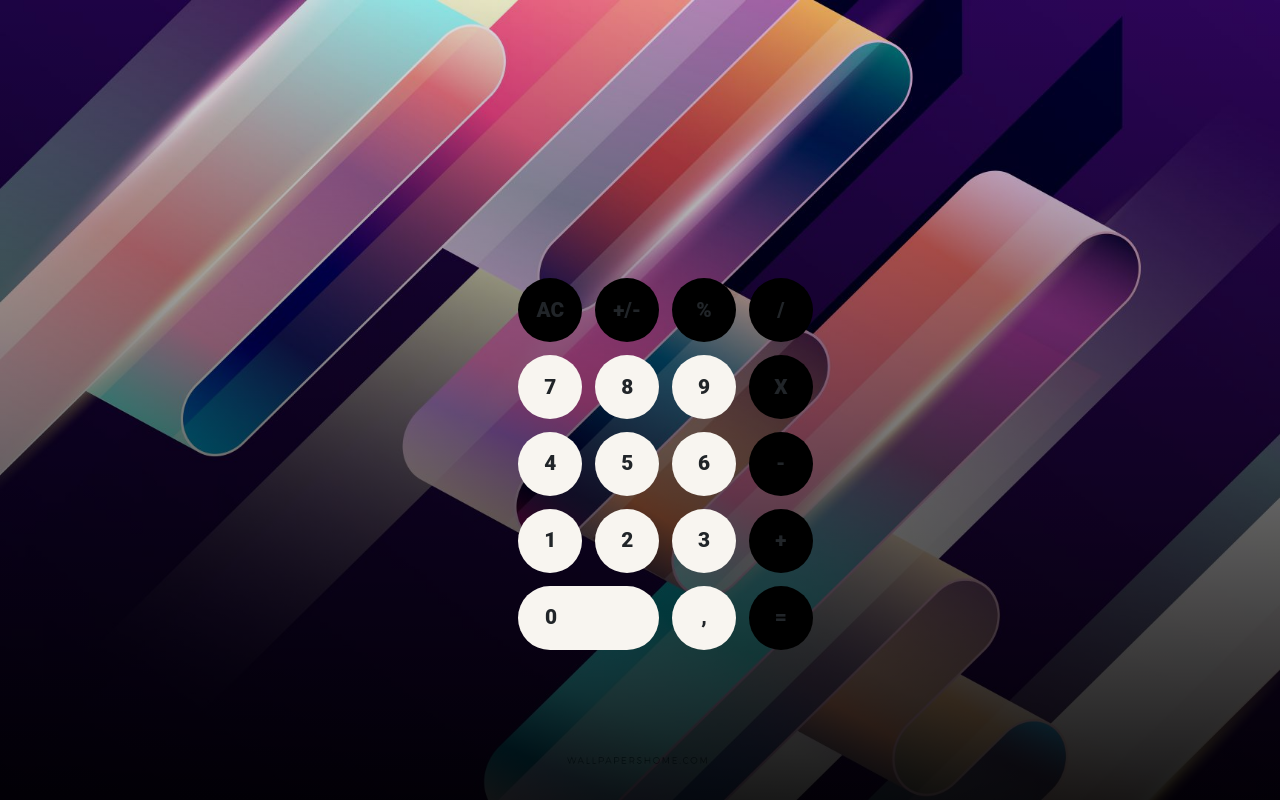
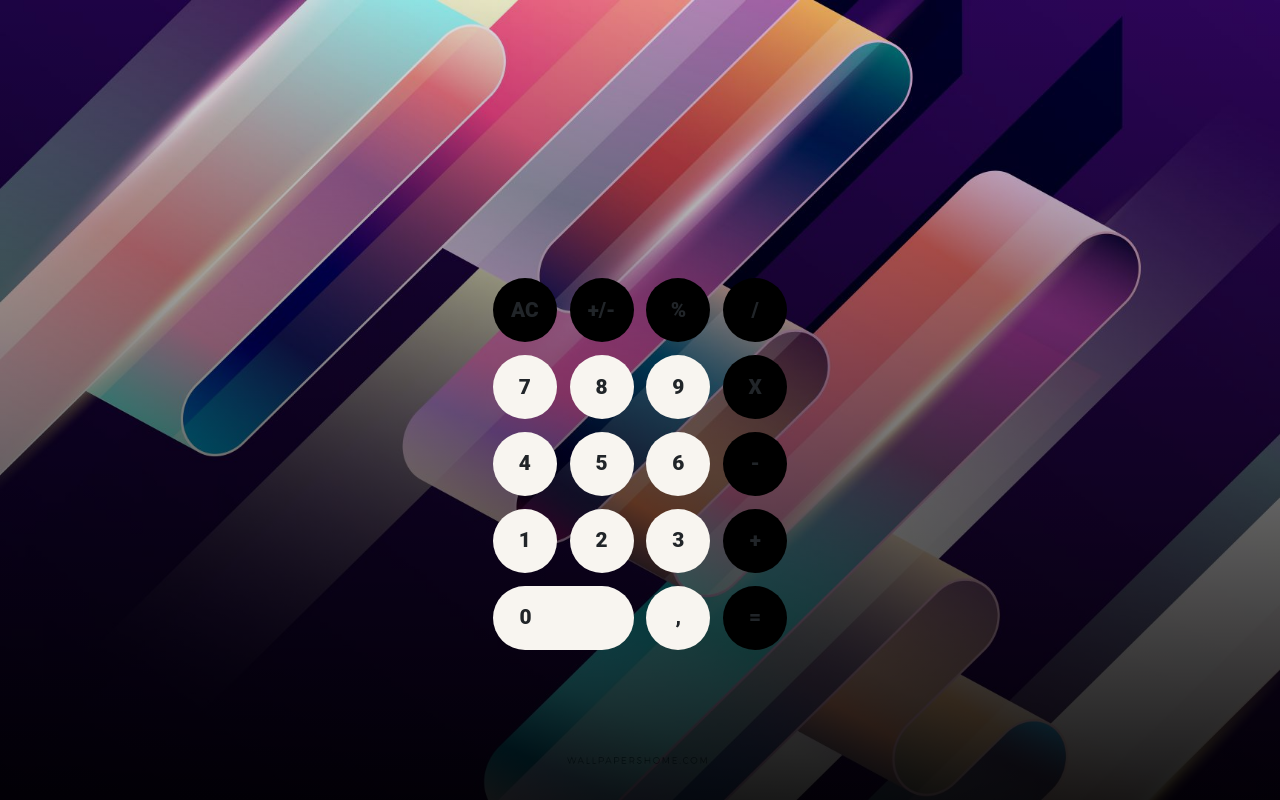
Before and after one commit to alex-fulop/VueCalc, a plain HTML site: page public/index.html in a window 1280 px wide. Drawn offline with nearby package versions, Linux system fonts and the light colour scheme.

Commit message:
Beta version 1.0 is out, enjoy and don't forget to leave a review! Stay tuned for future updates.

```diff
--- a/public/assets/css/style.css
+++ b/public/assets/css/style.css
@@ -20,6 +20,7 @@
 
 /* Body */
 body {
+    overflow: hidden;
     font-family: 'Roboto', sans-serif;
     background-image: linear-gradient(rgba(0, 0, 0, 0.1), rgba(0, 0, 0, 0.9)), url('../imgs/background.jpg');
     background-position: center center;
@@ -49,16 +50,17 @@ body {
 }
 
 .container {
-    text-align: center !important;
+    height: 100vh;
+    display: flex;
+    justify-content: center;
+    align-items: center;
 }
 
 .calculator {
-    display: inline-block;
     position: absolute;
-    top: 18%;
-    left: 40%;
     border-radius: 1rem;
     transition: background-color 0.5s ease-out;
+    min-width: 18.75rem;
 }
 
 .calculator:hover {
--- a/public/assets/js/master.js
+++ b/public/assets/js/master.js
@@ -187,7 +187,7 @@ let app = new Vue({
         updateInput(value) {
             switch (value) {
                 case ',':
-                    if (!(this.currentInput).includes('.'))
+                    if (!(this.currentInput).includes('.') && this.currentInput)
                         this.currentInput = this.currentInput + '.';
                     break;
                 case '+':
@@ -329,7 +329,7 @@ let app = new Vue({
                 let newY = prevY - e.clientY;
 
                 const rect = el.getBoundingClientRect();
-                console.log(el.style.left);
+
                 el.style.left = rect.left - newX + 'px';
                 el.style.top = rect.top - newY + 'px';
 
```
